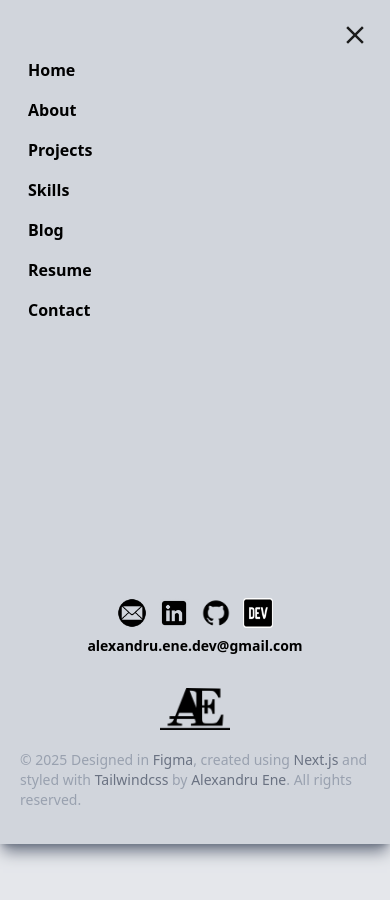
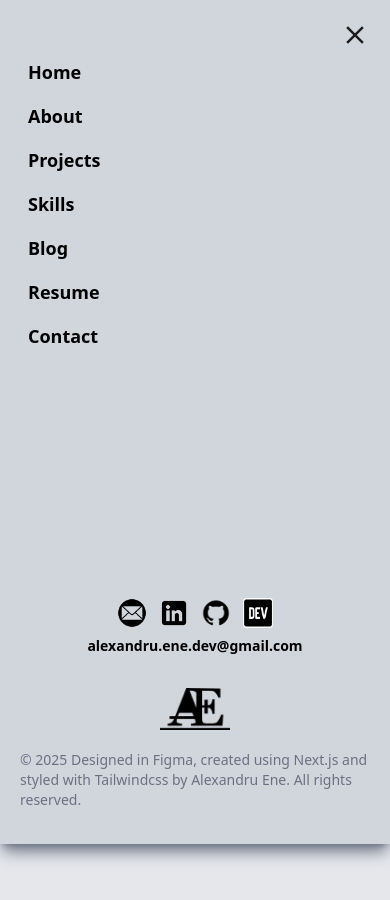
Before and after one commit to alexandru-ene-dev/my-portfolio-website, a Next.js app: page / in a window 390 px wide. Both pictures are taken after a click on the button 35 px from the left and 32 px from the top of the page. Shown: the top 900 px of the page. Built offline with nearby package versions, Linux system fonts and the light colour scheme.

Commit message:
another design additions

```diff
--- a/src/components/Menu.tsx
+++ b/src/components/Menu.tsx
@@ -56,7 +56,7 @@ const Menu = (
 
       <div className="flex flex-col gap-y-5 justify-between h-[calc(100%-44px)]">
         <nav>
-          <ul className="flex flex-col lg:flex-row lg:text-lg dark:text-gray-300">
+          <ul className="flex flex-col text-lg lg:flex-row dark:text-gray-300">
             <Link
               onClick={() => setIsMenuVisible(false)}
               className="p-2 lg:px-3 lg:hover:scale-115 lg:focus:scale-115 transition-[scale] duration-300" href="#home"
@@ -97,7 +97,7 @@ const Menu = (
         <div className="lg:hidden mt-8">
           <SocialIcons />
 
-          <div className="text-sm text-gray-400 dark:text-gray-500 font-medium mt-8">
+          <div className="text-sm text-gray-500 font-medium mt-8">
             <Footer />
           </div>
         </div>
--- a/src/components/Title.tsx
+++ b/src/components/Title.tsx
@@ -15,8 +15,8 @@ const Title = () => {
 
       <div className="flex justify-center items-center absolute inset-0 z-20 px-3">
         <div className="flex-grow text-white dark:text-gray-200 xl:max-w-250">
-          <h1 className="text-[clamp(2rem,8vw,6rem)] font-bold text-shadow-sm text-shadow-gray-500">Alexandru Ene</h1>
-          <h2 className="text-right font-bold text-[clamp(1rem,4vw,3rem)]">Fullstack Web Developer</h2>
+          <h1 className="text-[clamp(2.4rem,12vw,6rem)] font-bold text-shadow-sm text-shadow-gray-500">Alexandru Ene</h1>
+          <h2 className="text-right font-bold text-[clamp(1.3rem,6vw,3rem)]">Fullstack Web Developer</h2>
         </div>
       </div>
     </section>
```
Also changed, not shown: 1 other file (tests, documents, lock files or other folders).
